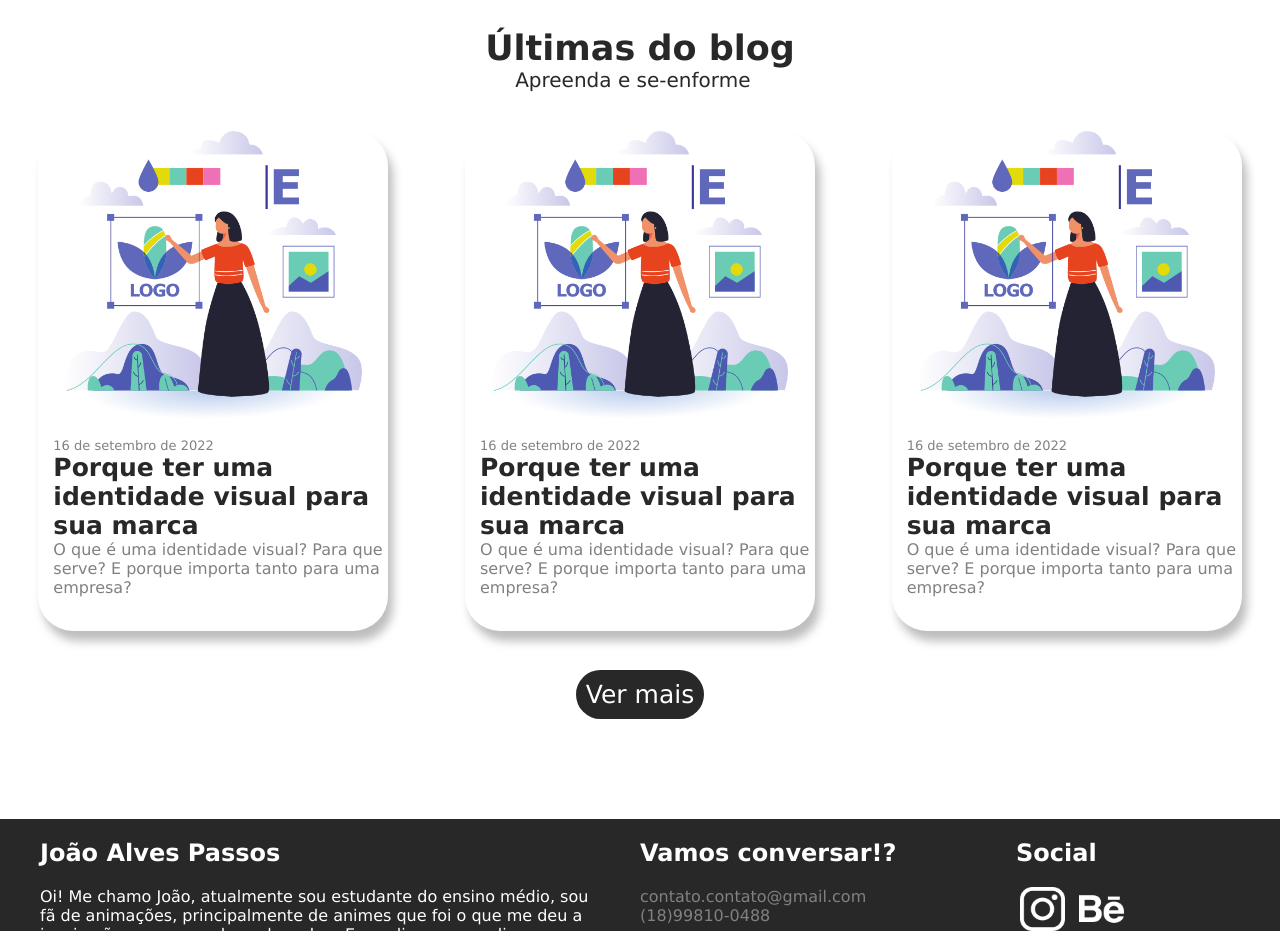
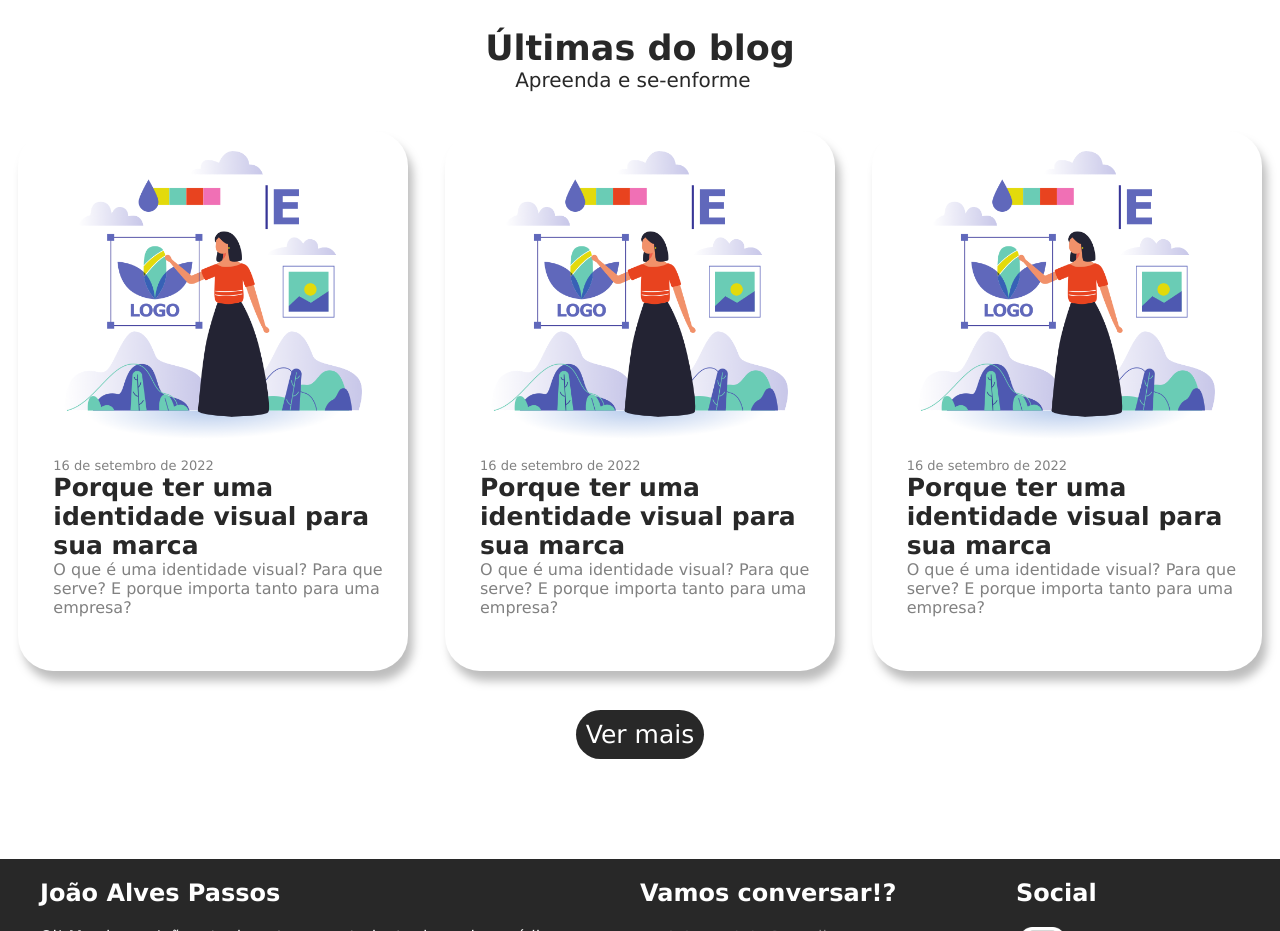
Before and after one commit to joaoapass/Meu-portfolio, a plain HTML site: page index.html in a window 1280 px wide. Shown: the part 2120-3051 px from the top of the page. Drawn offline with Linux system fonts and the light colour scheme.

Commit message:
Update estilo.css

```diff
--- a/css/estilo.css
+++ b/css/estilo.css
@@ -320,6 +320,7 @@ div#post1{
     filter: drop-shadow(5px 10px 5px #bdbdbd);
     transition: 300ms;
     margin-top: 20px;
+    padding: 20px;
 }
 div#post1:hover{
     width: 360px;
@@ -354,6 +355,7 @@ div#post2{
     filter: drop-shadow(5px 10px 5px #bdbdbd);
     transition: 300ms;
     margin-top: 20px;
+    padding: 20px;
 }
 div#post2:hover{
     width: 360px;
@@ -388,6 +390,7 @@ div#post3{
     filter: drop-shadow(5px 10px 5px #bdbdbd);
     transition: 300ms;
     margin-top: 20px;
+    padding: 20px;
 }
 div#post3:hover{
     width: 360px;
```
